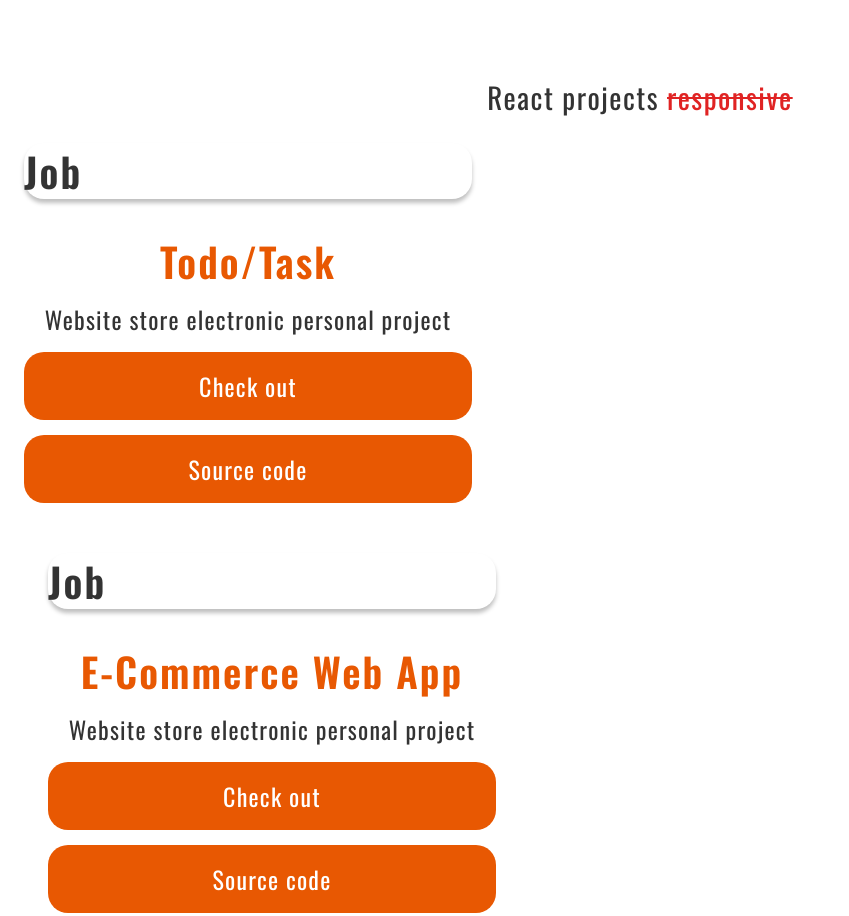
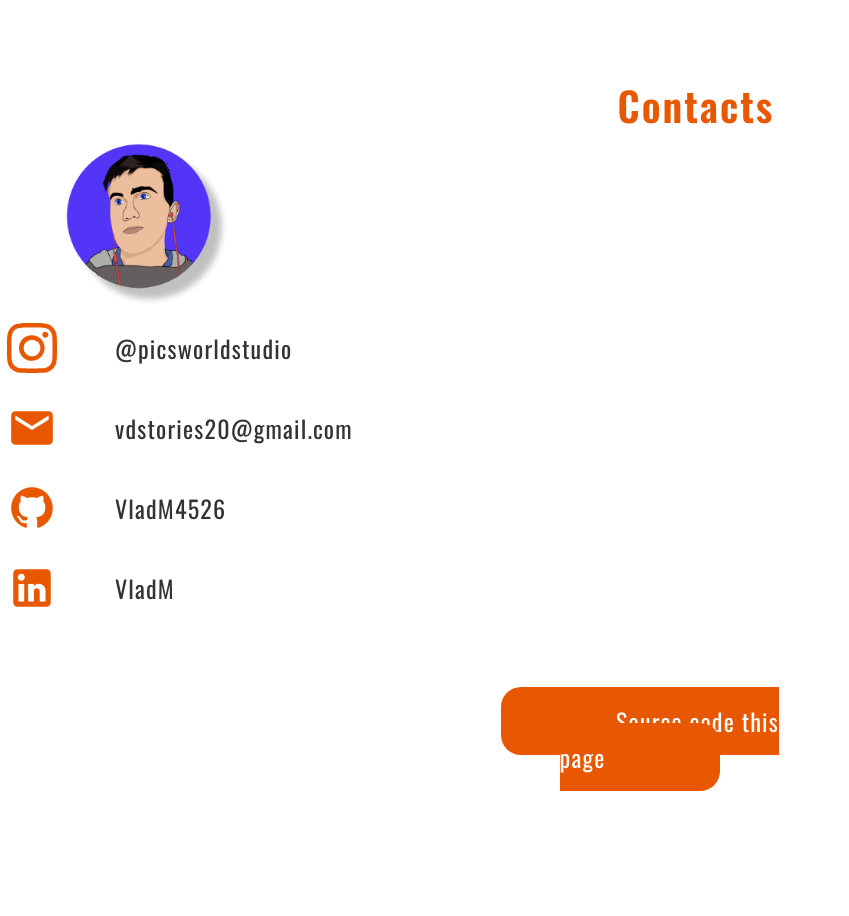
Before and after one commit to VladM4526/developer-portfolio, a website built with Parcel: page index.html in a window 1280 px wide. Shown: the part 4802-5718 px from the top of the page, without its empty margins (0-849 px from the left). After the commit the page ends 5622 px from the top, so only its background shows below. Built offline with nearby package versions, Linux system fonts and the light colour scheme; a web font is replaced by a local one.

Commit message:
commented section react

```diff
--- a/index.html
+++ b/index.html
@@ -202,7 +202,7 @@
                 </li>
             </ul>
         </div>
-        <div class="pw-works-container">
+        <!-- <div class="pw-works-container">
             <h2 class="pw-works-subtitle">React projects <span class="pw-works-subtitle-red">responsive</span></h2>
         </div>
         <div class="pw-works-skills-container">
@@ -259,7 +259,7 @@
                     </div>
                 </li>
             </ul>
-        </div>
+        </div> -->
     </section>
     <section class="pw-contacts" id="contacts">
         <div class="pw-contacts-container">
```
